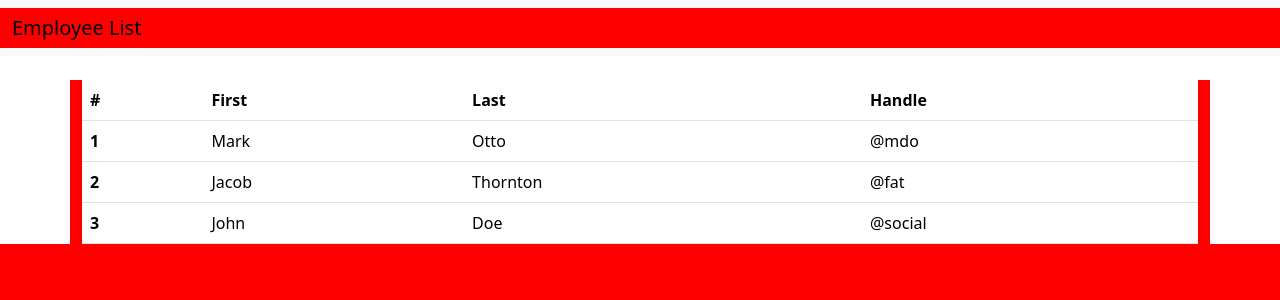
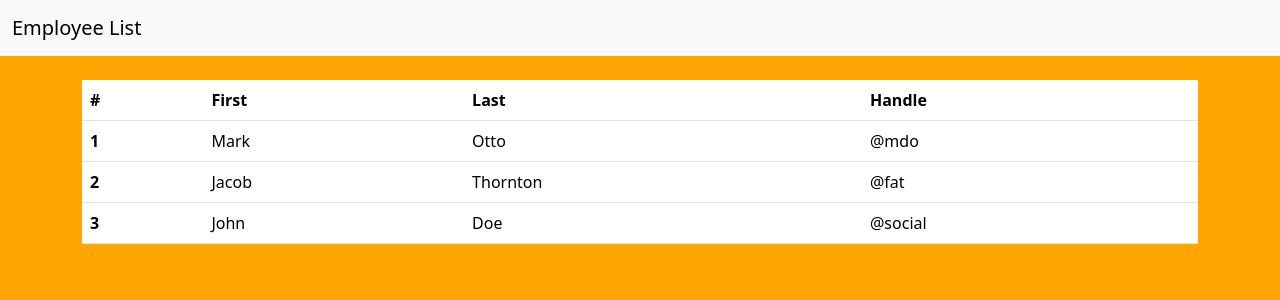
Before and after one commit to iamaniket-python/Advanced-Crud-Django-, a Django app: page / in a window 1280 px wide. Shown: the top 300 px of the page. Run offline with Django 5.2, Linux system fonts and the light colour scheme.

Commit message:
first commit

```diff
--- a/crud/static/css/style.css
+++ b/crud/static/css/style.css
@@ -1,3 +1,3 @@
-*{
-    background-color: red;
+body{
+    background-color: orange;
 }
```
